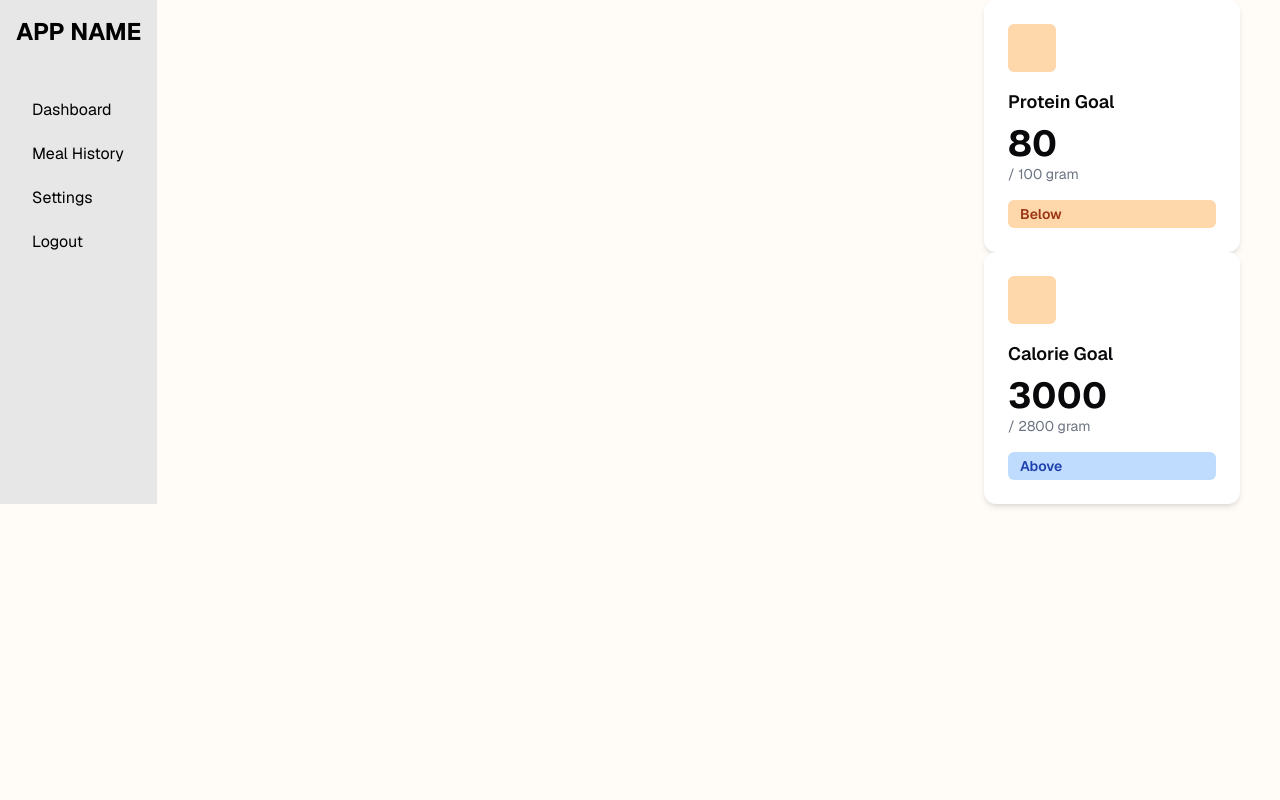
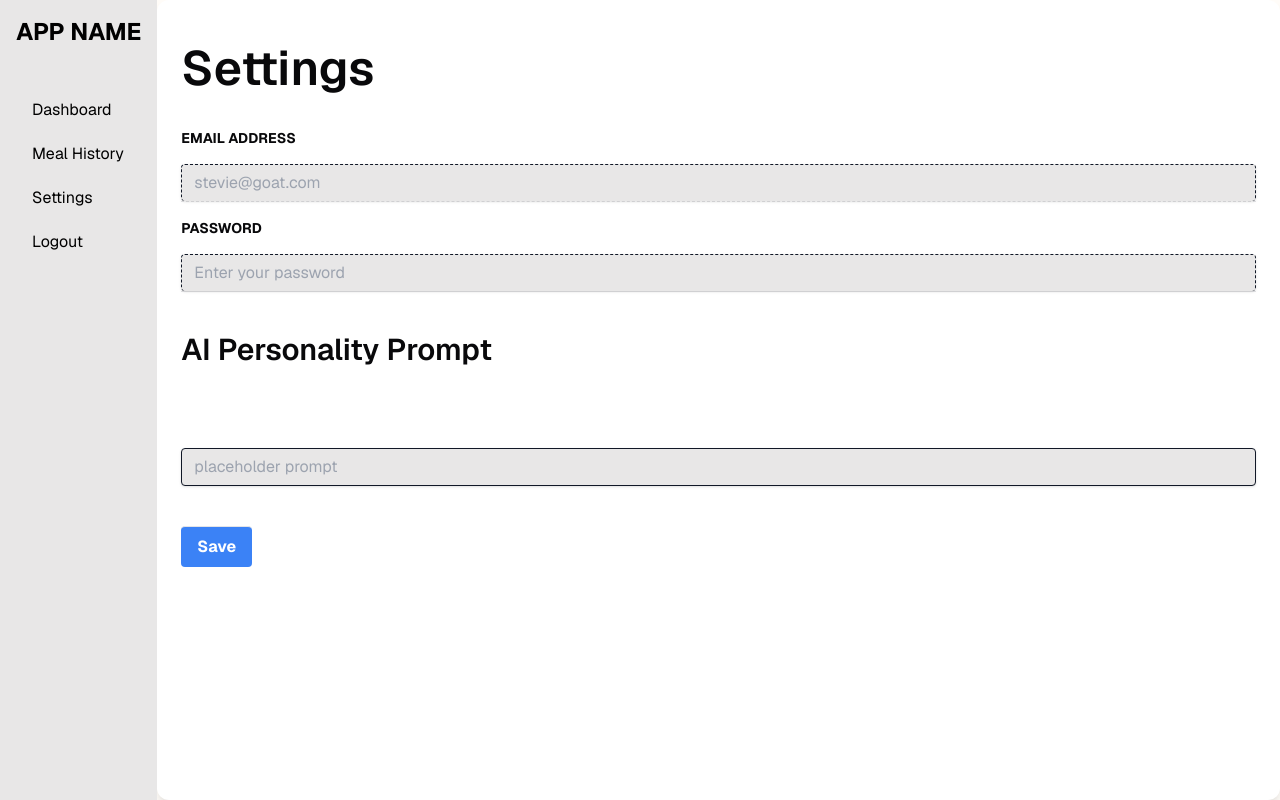
Before and after one commit to addychen2/healthchain, a Next.js app: page /settings in a window 1280 px wide. Built offline with nearby package versions, Linux system fonts and the light colour scheme.

Commit message:
finished filler settings page

```diff
--- a/app/settings/page.tsx
+++ b/app/settings/page.tsx
@@ -1,5 +1,6 @@
+import SettingsOverview from "@/components/SettingOverview";
 import SideNav from "@/components/SideNav";
-import Card from "@/components/ui/Card";
+
 
 
 export default function Page(){
@@ -12,44 +13,12 @@ export default function Page(){
       </div>
 
       <div className=" grow flex-col h-max inset-0 ">
+        <SettingsOverview/>
 
 
       </div>
 
-      <div className="flex flex-col w-64 justify-evenly mx-10" >
-
-        <Card
-
-          goalTitle="Protein Goal"
-          currentValue={80}
-          goalValue={100}
-          status="Below"
-
-        />
-
-        <Card
-
-          goalTitle="Calorie Goal"
-          currentValue={3000}
-          goalValue={2800}
-          status="Above"
-
-        />
-
-
-      </div>
-
-
-
-
-
     </div>
-
-
-
-
-
-
 
 
     );
--- /dev/null
+++ b/components/SettingOverview.tsx
@@ -0,0 +1,87 @@
+"use client";
+
+import React, { useState, useEffect } from 'react';
+
+
+
+
+const SettingsOverview: React.FC = () => {
+
+
+  return (
+    <div className="bg-white rounded-xl shadow-lg p-6 w-full h-screen overflow-y-scroll">
+      <h1 className="text-5xl font-semibold my-5">Settings</h1>
+        <div className='divide-y divide-solid'>
+          <div className='divide-y divide-dashed'>
+            <label htmlFor="email" className=" text-sm block font-bold  py-4">
+              EMAIL ADDRESS
+            </label>
+            <input
+              type="email"
+              name="email"
+              id=""
+              className="shadow appearance-none
+              bg-navbar-white
+              border
+              rounded w-full py-2 px-3
+              text-gray-500 leading-tight focus:outline-none
+              focus:shadow-outline
+              border-gray-900"
+              placeholder="stevie@goat.com"
+            />
+
+            <label htmlFor="password" className="text-sm block font-bold py-4">
+              PASSWORD
+            </label>
+            <input
+              type="password"
+              name="email"
+              id=""
+              className="shadow appearance-none
+              bg-navbar-white
+              border
+              rounded w-full py-2 px-3
+              text-gray-500 leading-tight focus:outline-none
+              focus:shadow-outline
+              border-gray-900"
+              placeholder="Enter your password"
+            />
+
+          </div>
+
+          <div>
+            <h1 className="text-3xl font-semibold my-10">
+              AI Personality Prompt
+            </h1>
+
+            <input
+              type="Prompt"
+              name="email"
+              id=""
+              className="shadow appearance-none
+              bg-navbar-white
+              border
+              rounded w-full py-2 px-3 my-10
+              text-gray-500 leading-tight focus:outline-none
+              focus:shadow-outline
+              border-gray-900"
+              placeholder="placeholder prompt"
+            />
+
+          </div>
+
+
+          <button
+              className="bg-blue-500 hover:bg-blue-700 text-white font-bold py-2 px-4 rounded focus:outline-none focus:shadow-outline"
+              type="button"
+            >
+              Save
+            </button>
+
+
+        </div>
+    </div>
+  );
+};
+
+export default SettingsOverview;
```
